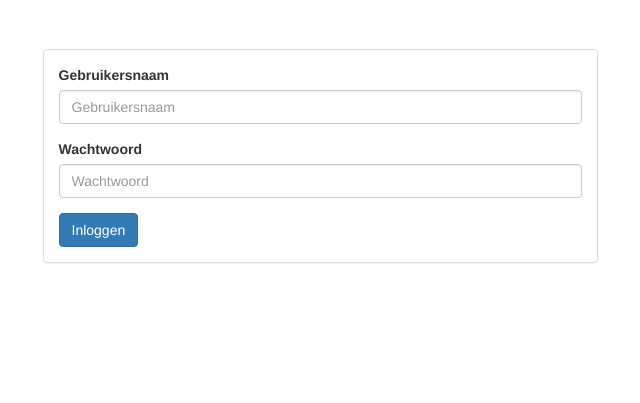
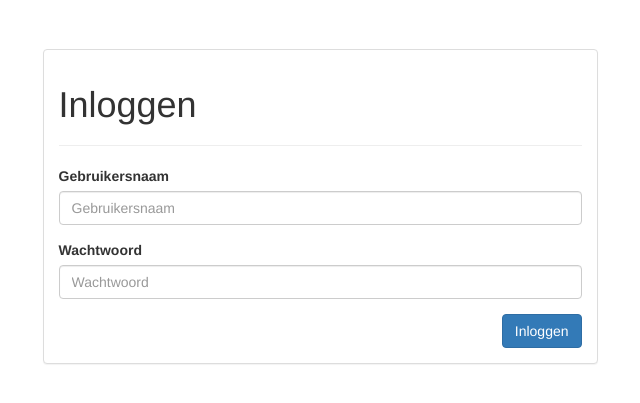
Before and after one commit to JoeyKruit/lessen-php, a PHP site: page /login.php in a window 1280 px wide. Shown: the part 51-454 px from the top of the page, without its empty margins (320-960 px from the left). Run offline with PHP 8.4, Linux system fonts and the light colour scheme.

Commit message:
Loginscherm aangepast met titel en submit button pulled right

```diff
--- a/login.php
+++ b/login.php
@@ -30,6 +30,8 @@
                 <div class="col-md-6 col-md-offset-3">
                     <div class="panel panel-default">
                         <div class="panel-body">
+                            <h1>Inloggen</h1>
+                            <hr />
                             <form method="POST" action="app/authenticate.php">
                                 <div class="form-group">
                                     <label for="username">Gebruikersnaam</label>
@@ -39,7 +41,7 @@
                                     <label for="password">Wachtwoord</label>
                                     <input type="password" class="form-control" id="password" placeholder="Wachtwoord">
                                 </div>
-                                <button type="submit" class="btn btn-primary">Inloggen</button>
+                                <button type="submit" class="btn btn-primary pull-right">Inloggen</button>
                             </form>
                         </div>
                     </div>
```
